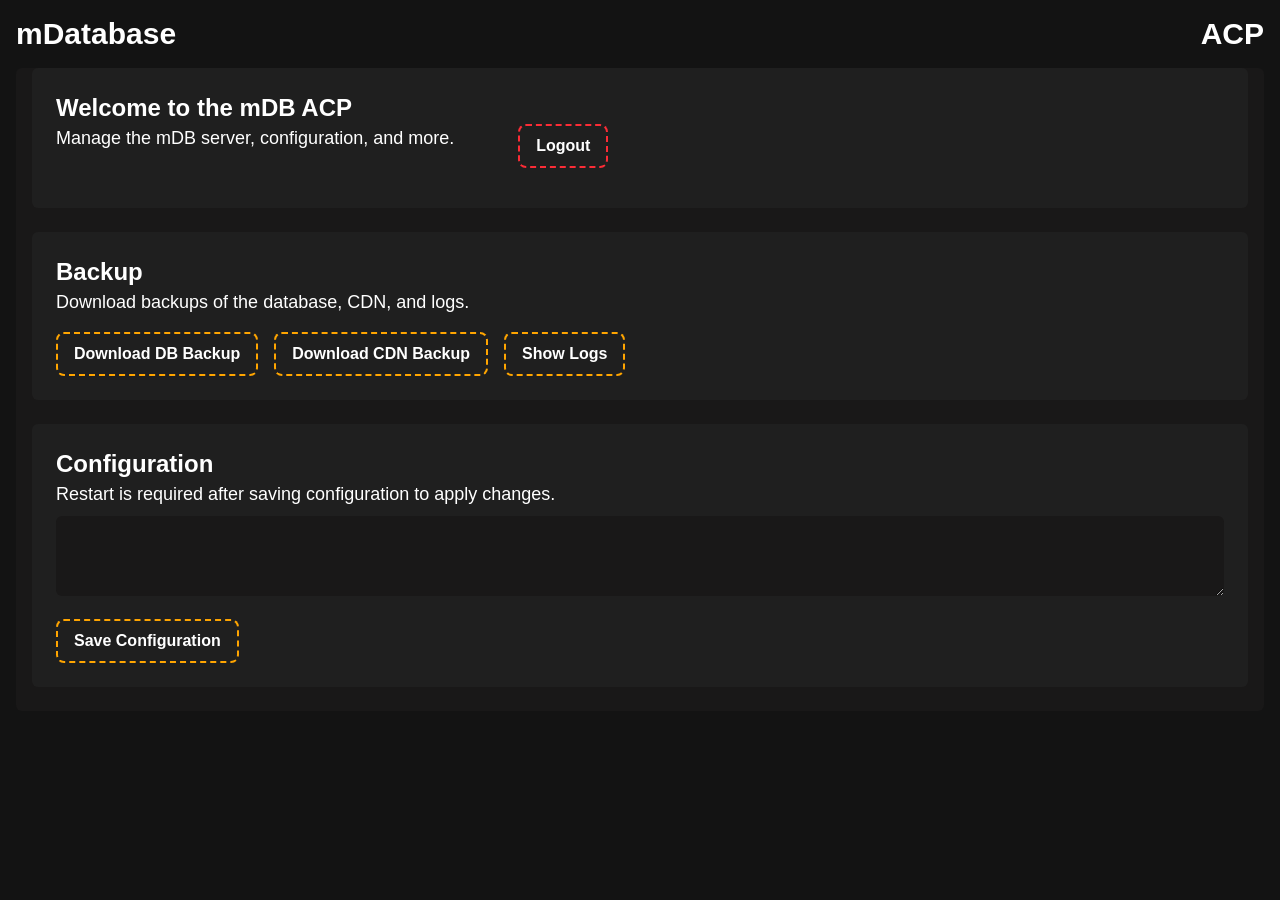
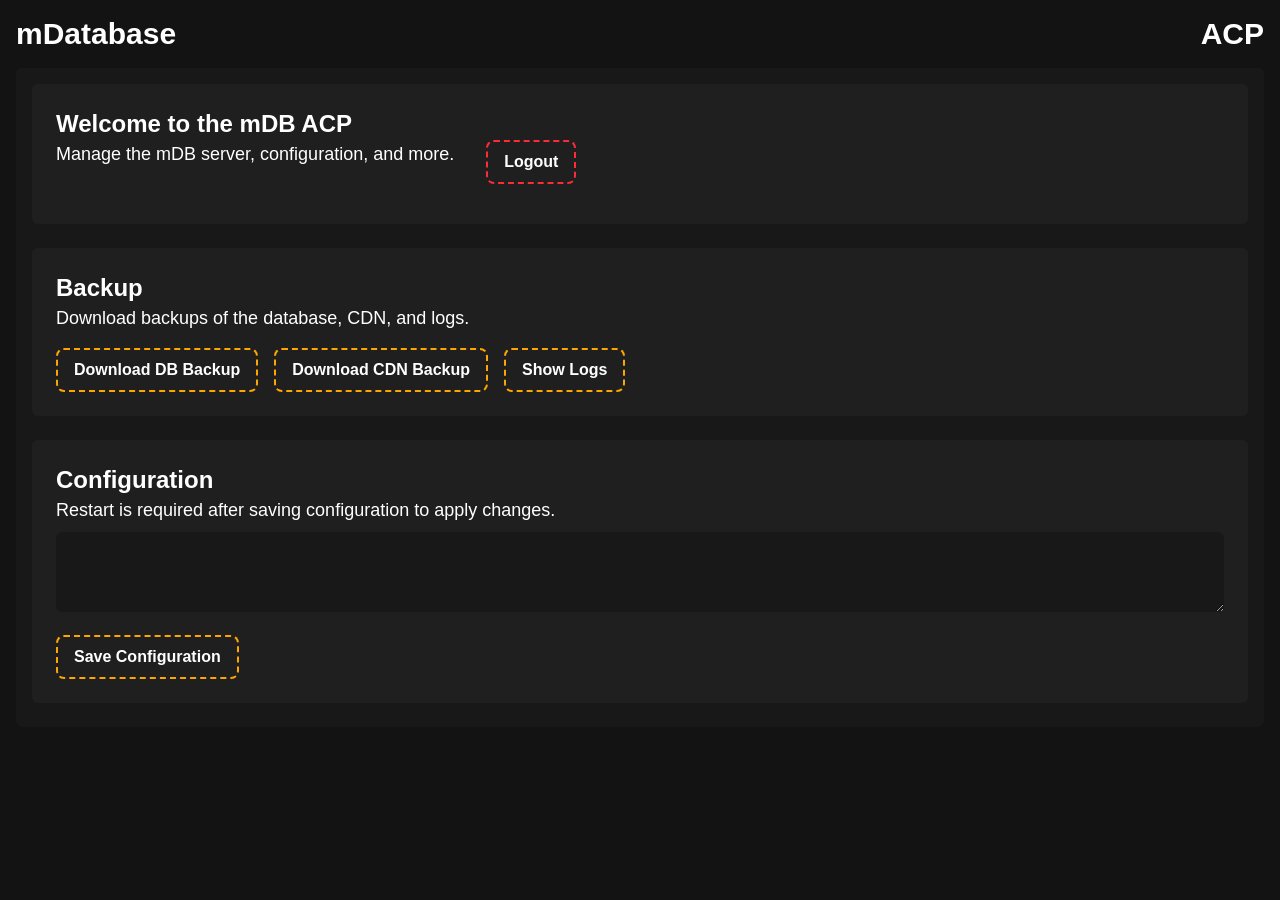

ui consistency and refactor of explore js - frotned

--- a/web/assets/css/index.css
+++ b/web/assets/css/index.css
@@ -406,6 +406,9 @@
   .h-1 {
     height: calc(var(--spacing) * 1);
   }
+  .h-2 {
+    height: calc(var(--spacing) * 2);
+  }
   .h-2\/3 {
     height: calc(2 / 3 * 100%);
   }
@@ -417,9 +420,6 @@
   }
   .h-12 {
     height: calc(var(--spacing) * 12);
-  }
-  .h-14 {
-    height: calc(var(--spacing) * 14);
   }
   .h-20 {
     height: calc(var(--spacing) * 20);
@@ -442,9 +442,6 @@
   .w-12 {
     width: calc(var(--spacing) * 12);
   }
-  .w-14 {
-    width: calc(var(--spacing) * 14);
-  }
   .w-full {
     width: 100%;
   }
@@ -466,11 +463,20 @@
   .flex-1 {
     flex: 1;
   }
+  .flex-shrink {
+    flex-shrink: 1;
+  }
   .shrink-0 {
     flex-shrink: 0;
   }
+  .flex-grow {
+    flex-grow: 1;
+  }
   .grow {
     flex-grow: 1;
+  }
+  .border-collapse {
+    border-collapse: collapse;
   }
   .translate-y-0 {
     --tw-translate-y: calc(var(--spacing) * 0);
@@ -493,6 +499,9 @@
   .cursor-pointer {
     cursor: pointer;
   }
+  .resize {
+    resize: both;
+  }
   .list-inside {
     list-style-position: inside;
   }
@@ -507,9 +516,6 @@
   }
   .flex-col {
     flex-direction: column;
-  }
-  .flex-row {
-    flex-direction: row;
   }
   .flex-wrap {
     flex-wrap: wrap;
@@ -528,9 +534,6 @@
   }
   .justify-center {
     justify-content: center;
-  }
-  .justify-end {
-    justify-content: flex-end;
   }
   .gap-1 {
     gap: calc(var(--spacing) * 1);
@@ -578,12 +581,8 @@
       margin-block-end: calc(calc(var(--spacing) * 6) * calc(1 - var(--tw-space-y-reverse)));
     }
   }
-  .space-x-4 {
-    :where(& > :not(:last-child)) {
-      --tw-space-x-reverse: 0;
-      margin-inline-start: calc(calc(var(--spacing) * 4) * var(--tw-space-x-reverse));
-      margin-inline-end: calc(calc(var(--spacing) * 4) * calc(1 - var(--tw-space-x-reverse)));
-    }
+  .self-center {
+    align-self: center;
   }
   .truncate {
     overflow: hidden;
@@ -751,6 +750,9 @@
   .pt-2 {
     padding-top: calc(var(--spacing) * 2);
   }
+  .pt-4 {
+    padding-top: calc(var(--spacing) * 4);
+  }
   .pt-6 {
     padding-top: calc(var(--spacing) * 6);
   }
@@ -877,6 +879,9 @@
   .uppercase {
     text-transform: uppercase;
   }
+  .underline {
+    text-decoration-line: underline;
+  }
   .opacity-0 {
     opacity: 0%;
   }
@@ -898,6 +903,10 @@
   .shadow-sm {
     --tw-shadow: 0 1px 3px 0 var(--tw-shadow-color, rgb(0 0 0 / 0.1)), 0 1px 2px -1px var(--tw-shadow-color, rgb(0 0 0 / 0.1));
     box-shadow: var(--tw-inset-shadow), var(--tw-inset-ring-shadow), var(--tw-ring-offset-shadow), var(--tw-ring-shadow), var(--tw-shadow);
+  }
+  .outline {
+    outline-style: var(--tw-outline-style);
+    outline-width: 1px;
   }
   .transition {
     transition-property: color, background-color, border-color, outline-color, text-decoration-color, fill, stroke, --tw-gradient-from, --tw-gradient-via, --tw-gradient-to, opacity, box-shadow, transform, translate, scale, rotate, filter, -webkit-backdrop-filter, backdrop-filter, display, content-visibility, overlay, pointer-events;
@@ -1340,6 +1349,11 @@
       padding-inline: calc(var(--spacing) * 6);
     }
   }
+  .md\:pt-6 {
+    @media (width >= 48rem) {
+      padding-top: calc(var(--spacing) * 6);
+    }
+  }
   .md\:text-left {
     @media (width >= 48rem) {
       text-align: left;
@@ -1410,11 +1424,6 @@
   inherits: false;
 }
 @property --tw-space-y-reverse {
-  syntax: "*";
-  inherits: false;
-  initial-value: 0;
-}
-@property --tw-space-x-reverse {
   syntax: "*";
   inherits: false;
   initial-value: 0;
@@ -1501,6 +1510,11 @@
   inherits: false;
   initial-value: 0 0 #0000;
 }
+@property --tw-outline-style {
+  syntax: "*";
+  inherits: false;
+  initial-value: solid;
+}
 @property --tw-duration {
   syntax: "*";
   inherits: false;
@@ -1514,6 +1528,11 @@
   initial-value: "";
   inherits: false;
 }
+@property --tw-space-x-reverse {
+  syntax: "*";
+  inherits: false;
+  initial-value: 0;
+}
 @layer properties {
   @supports ((-webkit-hyphens: none) and (not (margin-trim: inline))) or ((-moz-orient: inline) and (not (color:rgb(from red r g b)))) {
     *, ::before, ::after, ::backdrop {
@@ -1526,7 +1545,6 @@
       --tw-skew-x: initial;
       --tw-skew-y: initial;
       --tw-space-y-reverse: 0;
-      --tw-space-x-reverse: 0;
       --tw-border-style: solid;
       --tw-leading: initial;
       --tw-font-weight: initial;
@@ -1545,9 +1563,11 @@
       --tw-ring-offset-width: 0px;
       --tw-ring-offset-color: #fff;
       --tw-ring-offset-shadow: 0 0 #0000;
+      --tw-outline-style: solid;
       --tw-duration: initial;
       --tw-ease: initial;
       --tw-content: "";
+      --tw-space-x-reverse: 0;
     }
   }
 }
